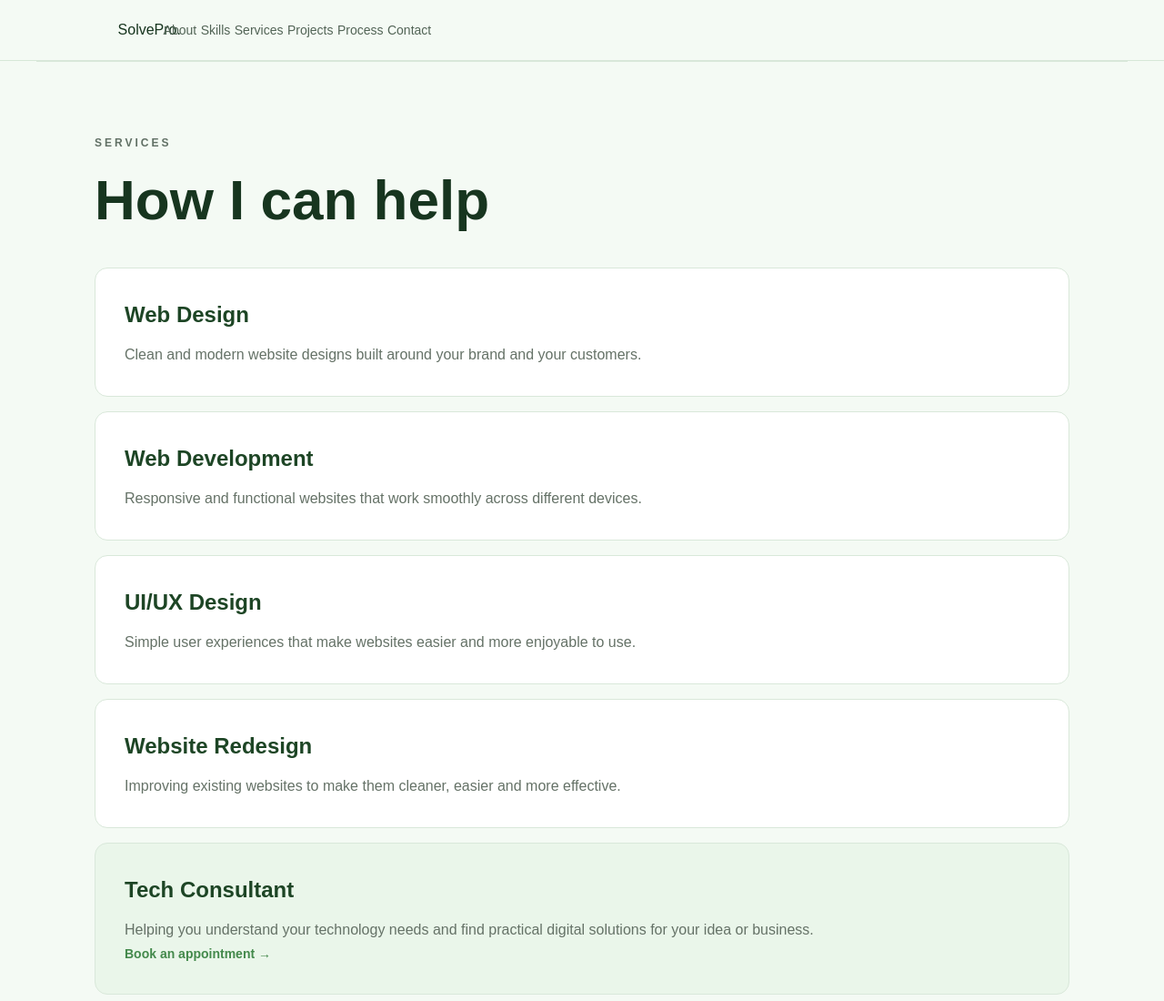
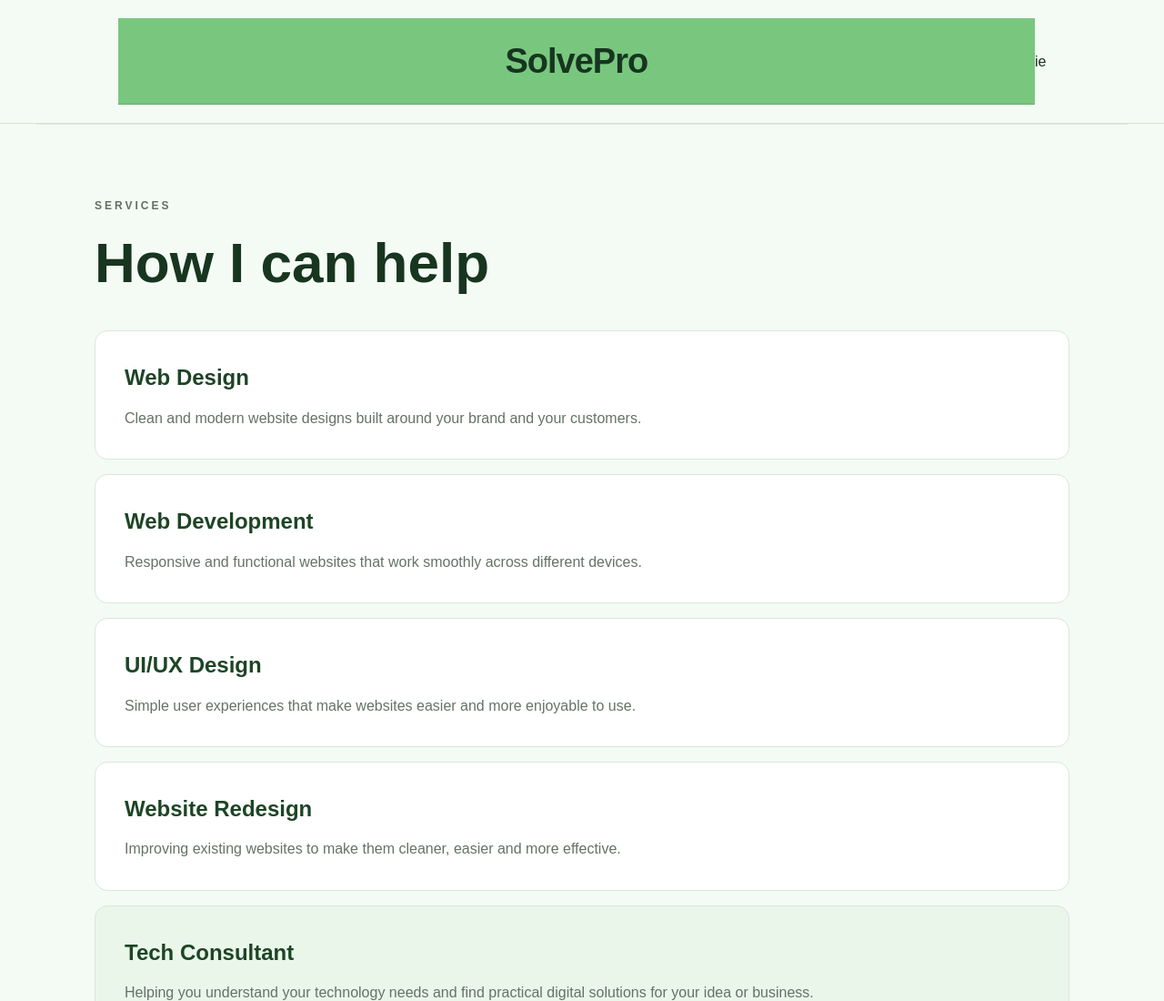
Before and after one commit to mascultyjnr-coder/SolvePro-Tech, a plain HTML site: page services.html in a window 1280 px wide. Shown: the top 1100 px of the page at 91% size. Drawn offline with Linux system fonts and the light colour scheme.

Commit message:
Update services.html

```diff
--- a/services.html
+++ b/services.html
@@ -17,15 +17,13 @@
 
     <nav class="navbar">
 
-        <a href="index.html" class="logo">SolvePro.</a>
+        <header class="top-header">
 
-        <div class="nav-links">
-            <a href="about.html">About</a>
-            <a href="skills.html">Skills</a>
-            <a href="services.html">Services</a>
-            <a href="projects.html">Projects</a>
-            <a href="process.html">Process</a>
-            <a href="contact.html">Contact</a>
+    <a href="index.html" class="site-logo">
+        SolvePro
+    </a>
+
+</header>ie
         </div>
 
     </nav>
```
